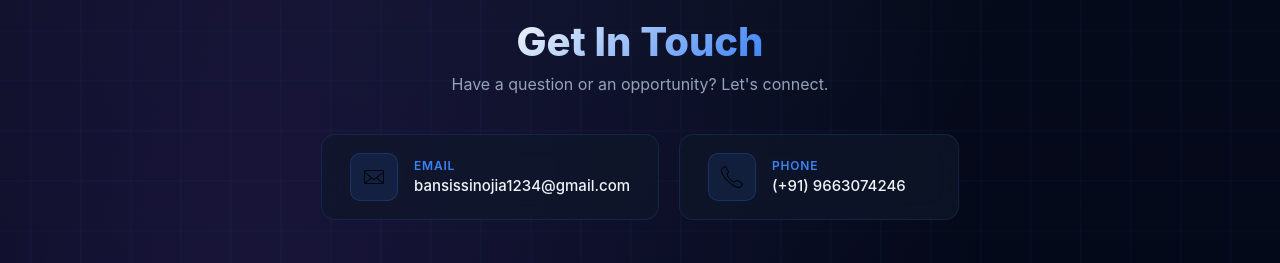
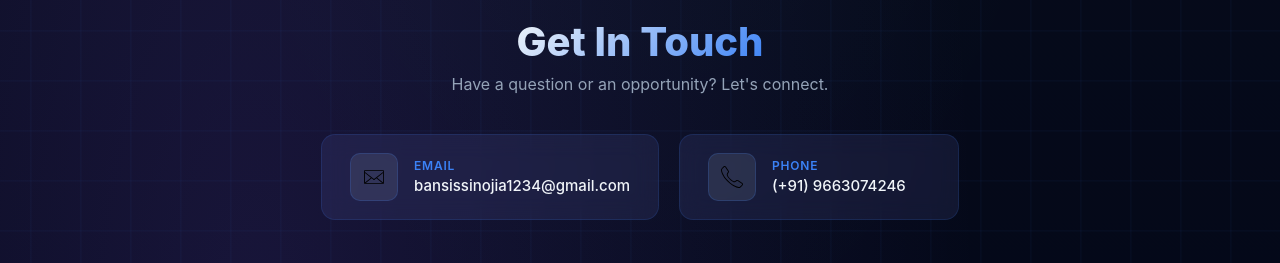
Before and after one commit to banss02/Portfolio, a React (Create React App) app in the folder portfolio/: page / in a window 1280 px wide. Shown: the part 2400-2663 px from the top of the page. Built offline with nearby package versions, Linux system fonts and the light colour scheme.

Commit message:
Add favicon

```diff
--- a/portfolio/public/index.html
+++ b/portfolio/public/index.html
@@ -2,7 +2,7 @@
 <html lang="en">
 
 <head>
-    <link rel="icon" href="Images/Favicon.webp" />
+    <link rel="icon" href="Images/favicon.png" />
     <link href="https://fonts.googleapis.com/css2?family=Red+Hat+Display:wght@400;500;700&display=swap" rel="stylesheet">
     <link rel="preconnect" href="https://fonts.googleapis.com">
     <link rel="preconnect" href="https://fonts.gstatic.com" crossorigin>
--- a/portfolio/src/components/Contact/styles.ts
+++ b/portfolio/src/components/Contact/styles.ts
@@ -38,7 +38,7 @@ export const ContactCard = styled.a`
   gap: 1.6rem;
   padding: 1.8rem 2.8rem;
   border-radius: 1.4rem;
-  background: rgba(15, 23, 42, 0.7);
+  background: rgba(138, 146, 255, 0.1);
   border: 1px solid rgba(59, 130, 246, 0.15);
   backdrop-filter: blur(12px);
   min-width: 28rem;
@@ -54,7 +54,7 @@ export const ContactCard = styled.a`
     width: 4.8rem;
     height: 4.8rem;
     border-radius: 1rem;
-    background: rgba(59, 130, 246, 0.1);
+    background: rgba(202, 225, 228, 0.1);
     border: 1px solid rgba(59, 130, 246, 0.2);
     display: flex;
     align-items: center;
--- a/portfolio/src/components/Form/styles.ts
+++ b/portfolio/src/components/Form/styles.ts
@@ -109,7 +109,7 @@ export const ContainerSucces = styled.div`
     transition: all 0.3s ease;
 
     &:hover {
-      box-shadow: 0 0 24px rgba(59, 130, 246, 0.4);
+      box-shadow: 0 0 24px rgba(160, 181, 216, 0.4);
       transform: translateY(-1px);
     }
   }
```
Also changed, not shown: portfolio/public/Images/favicon.png (added).
